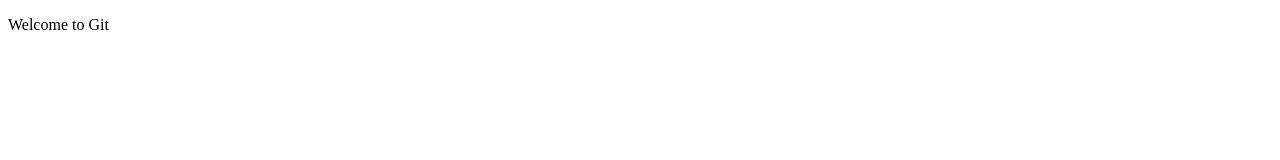
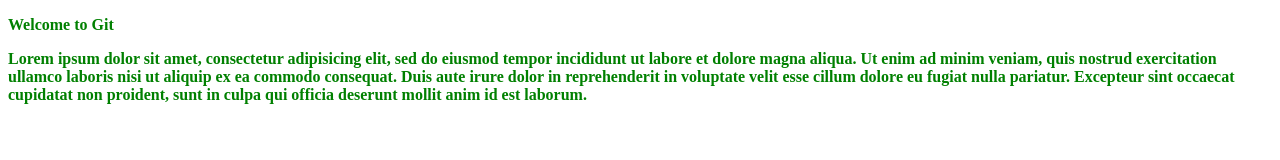
Before and after one commit to dko23/codetrain1stpush, a plain HTML site: page index.html in a window 1280 px wide. Drawn offline with Linux system fonts and the light colour scheme.

Commit message:
added lorem to index.html and add some color it as well

```diff
--- a/git.css
+++ b/git.css
@@ -0,0 +1,4 @@
+p{
+	color: green;
+	font-weight: bold;
+}
--- a/index.html
+++ b/index.html
@@ -8,5 +8,11 @@
 </head>
 <body>
 <p>Welcome to Git</p>
+<p>Lorem ipsum dolor sit amet, consectetur adipisicing elit, sed do eiusmod
+tempor incididunt ut labore et dolore magna aliqua. Ut enim ad minim veniam,
+quis nostrud exercitation ullamco laboris nisi ut aliquip ex ea commodo
+consequat. Duis aute irure dolor in reprehenderit in voluptate velit esse
+cillum dolore eu fugiat nulla pariatur. Excepteur sint occaecat cupidatat non
+proident, sunt in culpa qui officia deserunt mollit anim id est laborum.</p>
 </body>
 </html>
```
